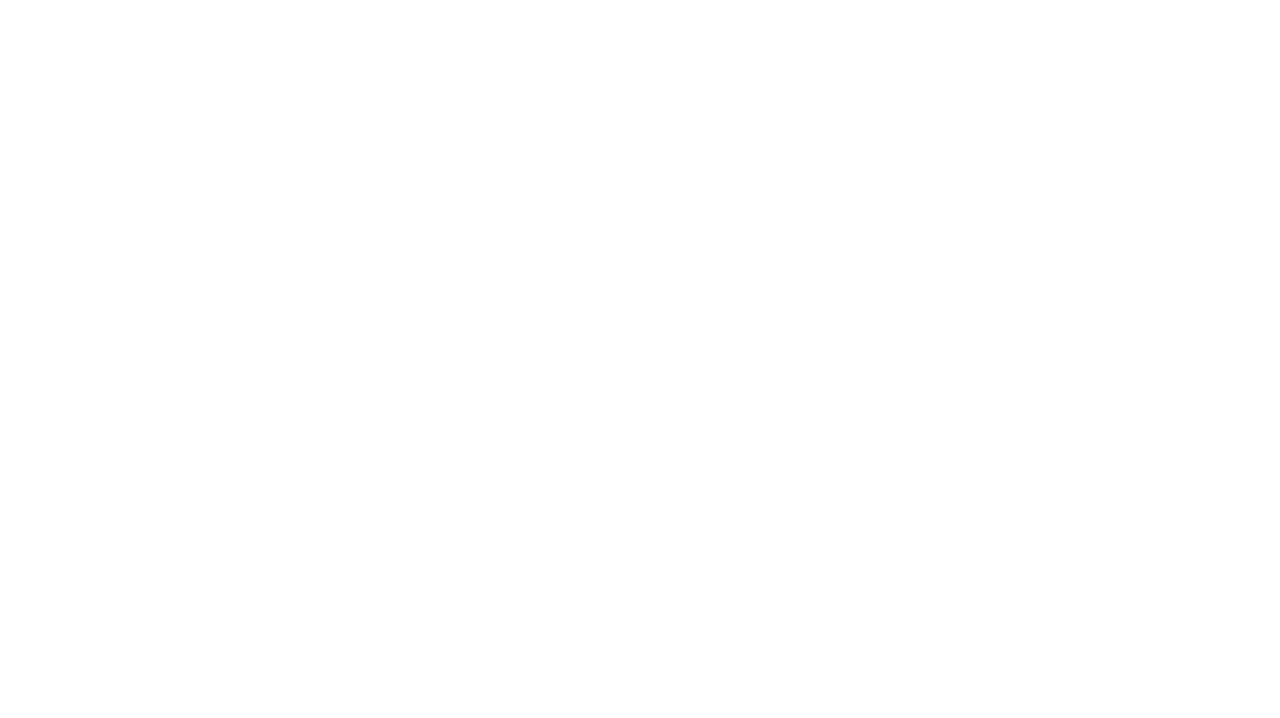
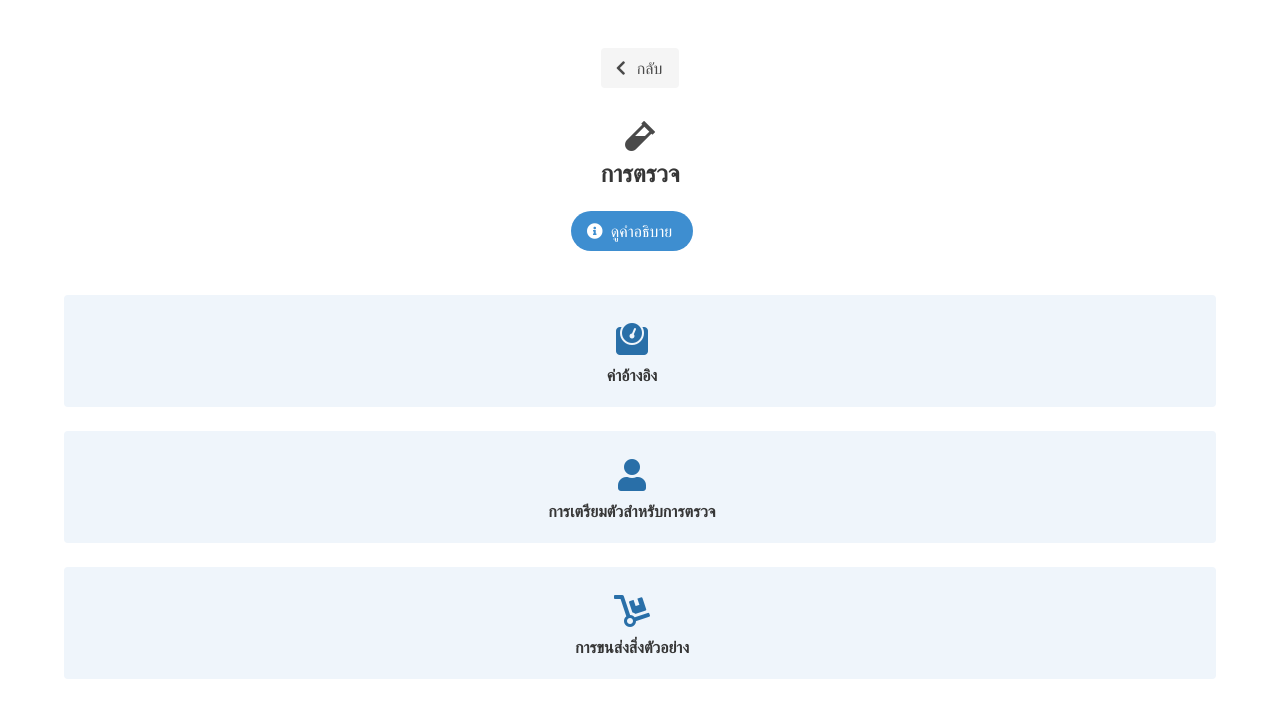
Before and after one commit to likit/commt-lab-assistant-frontend, a Vue app: page /tests/1 in a window 1280 px wide. Shown: the top 718 px of the page. Built offline with nearby package versions, Linux system fonts and the light colour scheme; no server answers.

Commit message:
updated routes
added test view for test data

added link to test view in the package view

```diff
--- a/src/routes/index.js
+++ b/src/routes/index.js
@@ -10,9 +10,14 @@ const routes = [
         component: ()=> import('../views/Main.vue')
     },
     {
-        path: '/packages/:pacakgeId',
+        path: '/packages/:packageId',
         name: 'Package',
         component: ()=> import('../views/Package.vue')
+    },
+    {
+        path: '/tests/:testId',
+        name: 'Test',
+        component: ()=> import('../views/Test.vue')
     },
     {
         path: '/blood-tubes/:tubeId',
--- a/src/views/Main.vue
+++ b/src/views/Main.vue
@@ -46,12 +46,14 @@
             <div class="panel-heading">
               รายการทดสอบ
             </div>
-            <a class="panel-block" v-for="test in tests" :key="test.id">
+            <router-link class="panel-block" v-for="test in tests"
+                         :to="{ name: 'Test', params: {testId: test.id}}"
+                         :key="test.id">
               <span class="panel-icon">
                 <i class="fas fa-chevron-right"></i>
               </span>
               {{ test.name }}
-            </a>
+            </router-link>
           </div>
         </div>
       </div>
--- a/src/views/Package.vue
+++ b/src/views/Package.vue
@@ -21,12 +21,13 @@
             </p>
             <div class="panel is-info">
               <div class="panel-heading">รายการตรวจ</div>
-              <div class="panel-block" v-for="test in pkg.tests" :key="test.id">
+              <router-link class="panel-block" v-for="test in pkg.tests" :key="test.id"
+                :to="{ name: 'Test', params: { testId: test.id}}">
                 <span class="panel-icon">
                   <i class="fas fa-chevron-right"></i>
                 </span>
                 {{ test.name }}
-              </div>
+              </router-link>
             </div>
           </div>
         </div>
--- /dev/null
+++ b/src/views/Test.vue
@@ -0,0 +1,101 @@
+<template>
+  <div>
+    <section class="section">
+      <div class="container">
+        <div class="columns">
+          <div class="column has-text-centered">
+            <router-link class="button is-light" :to="{ name: 'MainPage' }">
+            <span class="icon">
+              <i class="fas fa-chevron-left"></i>
+            </span>
+              <span>กลับ</span>
+            </router-link>
+          </div>
+        </div>
+        <div class="columns">
+          <div class="column has-text-centered">
+            <span class="icon is-large">
+              <i class="fas fa-vial fa-2x"></i>
+            </span>
+            <h1 class="title is-size-4">การตรวจ {{test.name}}</h1>
+            <h1 class="subtitle is-size-4">{{test.englishName}}</h1>
+            <p class="notification is-white">
+              <button class="button is-info is-rounded" @click="displayModal=true">
+                <span class="icon">
+                  <i class="fas fa-info-circle"></i>
+                </span>
+                <span>ดูคำอธิบาย</span>
+              </button>
+            </p>
+            <div class="modal" v-bind:class="{ 'is-active': displayModal }">
+              <div class="modal-background"></div>
+              <div class="modal-card">
+                <header class="modal-card-head">
+                  <p class="modal-card-title">คำอธิบาย</p>
+                  <button class="delete" aria-label="close" @click="displayModal=false"></button>
+                </header>
+                <section class="modal-card-body">
+                  {{ test.description }}
+                </section>
+                <footer class="modal-card-foot">
+                  <button class="button is-danger" @click="displayModal=false">
+                    <span class="icon"><i class="far fa-times-circle"></i></span>
+                    <span>ปิด</span>
+                  </button>
+                </footer>
+              </div>
+            </div>
+            <p class="notification is-light is-info">
+              <span class="icon is-large">
+                <i class="fas fa-weight fa-2x"></i>
+              </span>
+              <label class="label">ค่าอ้างอิง</label>
+              {{ test.referenceValue }}
+            </p>
+            <p class="notification is-light is-info">
+              <span class="icon is-large">
+                <i class="fas fa-user fa-2x"></i>
+              </span>
+              <span>
+              <label class="label">การเตรียมตัวสำหรับการตรวจ</label>
+                {{ test.preparation }}
+              </span>
+            </p>
+            <p class="notification is-light is-info">
+              <span class="icon is-large">
+                <i class="fas fa-dolly fa-2x"></i>
+              </span>
+              <label class="label">การขนส่งสิ่งตัวอย่าง</label>
+              {{ test.transportation }}
+            </p>
+          </div>
+        </div>
+      </div>
+    </section>
+  </div>
+
+</template>
+
+<script>
+import axios from "axios";
+
+export default {
+  name: "Test",
+  data () {
+    return {
+      test: {},
+      displayModal: false
+    }
+  },
+  mounted() {
+    const self = this
+    axios.get('https://commt-lab-assitant.herokuapp.com/tests/' + this.$route.params.testId).then((resp)=>{
+      self.test = resp.data
+    })
+  }
+}
+</script>
+
+<style scoped>
+
+</style>
```
